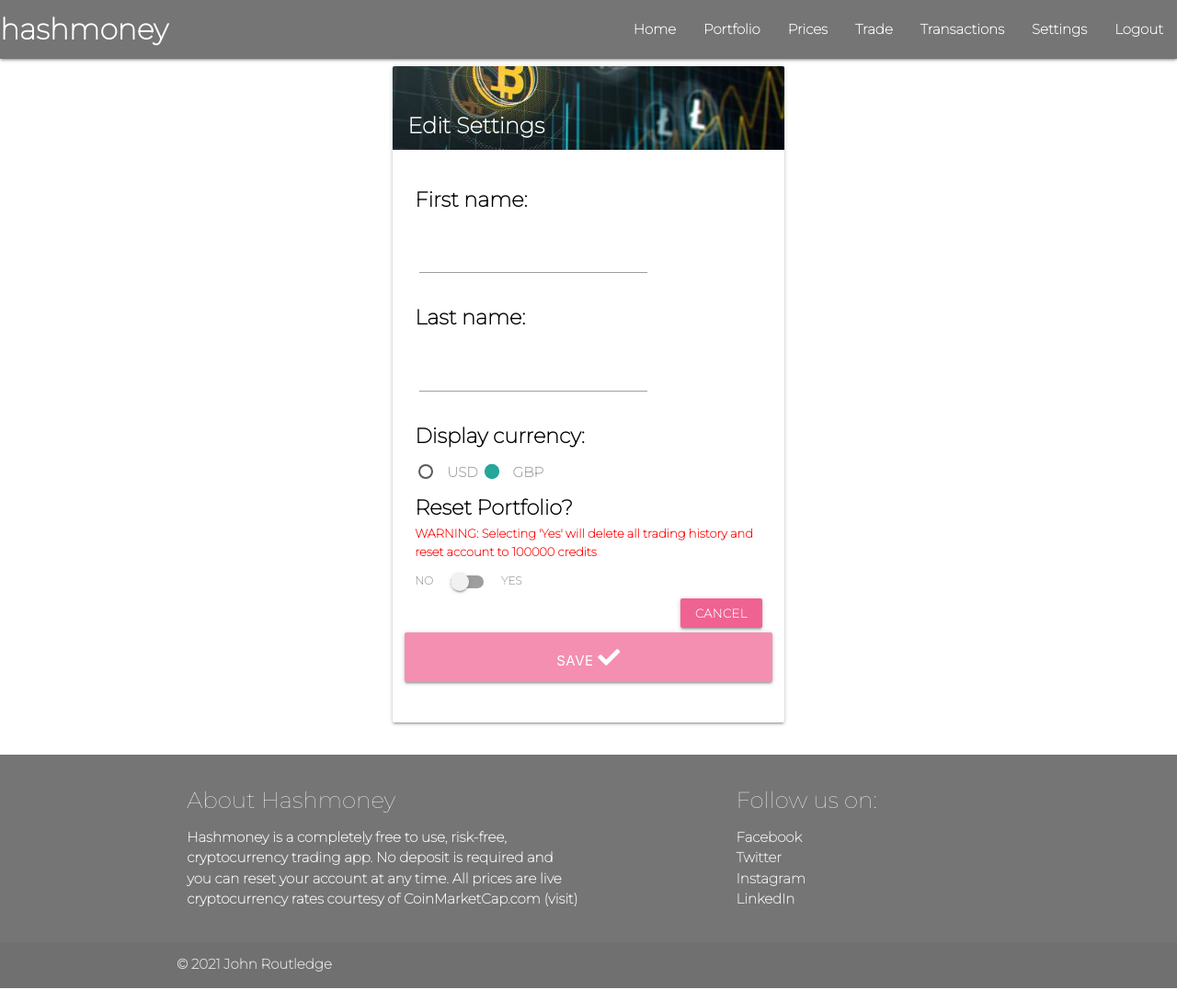
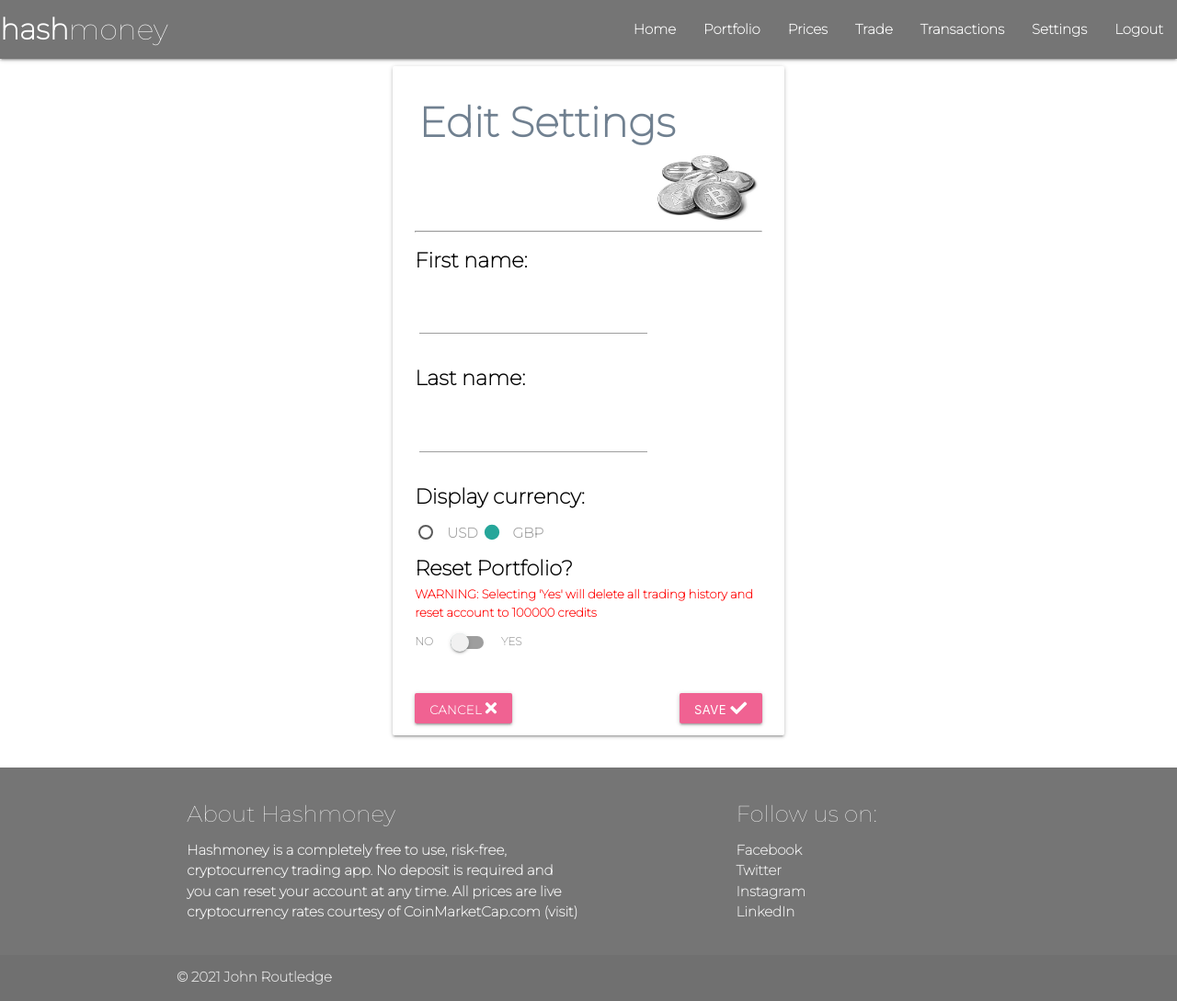
Before and after one commit to johnroutledge/milestone-project-3, a Flask app: page /edit_settings/ in a window 1280 px wide. Shown: the whole page at 92% size. Run offline with Flask 2, Linux system fonts and the light colour scheme; the visitor is signed in with stand-in values (Sample User, id 1); data that the repository does not hold is empty; some libraries are stand-ins or nearby versions.

Commit message:
style header on all pages

```diff
--- a/app.py
+++ b/app.py
@@ -149,11 +149,6 @@ def edit_settings():
         {"email": session["user"]})
 
     if request.method == "POST":
-        display_currency = "usd"
-        if request.form.get("usd") == "ON":
-            display_currency = display_currency
-        else:
-            display_currency = "gbp"
 
         mongo.db.users.update(
             { "email": session["user"] },
@@ -161,7 +156,7 @@ def edit_settings():
                 {
                     "first_name": request.form.get("first_name"),
                     "last_name": request.form.get("last_name"),
-                    "display_currency": display_currency
+                    "display_currency": request.form.get("display_currency")
                 }
             }
         )
@@ -187,10 +182,6 @@ def edit_settings():
             )
             flash("Account reset")
 
-        flash(request.form.get("usd"))
-        flash(request.form.get("gbp"))
-        flash(request.form.get("reset_account"))
-        flash(request.form.get("first_name"))
         return redirect(url_for("settings"))
         # return render_template("settings.html", userSettings=userSettings)
 
--- a/static/css/style.css
+++ b/static/css/style.css
@@ -5,6 +5,10 @@ body {
     font-family: 'Montserrat', sans-serif;
     font-weight: bolder;
 }
+
+/* #bold-hash {
+    font-weight: bold;
+} */
 
 .flashes {
     line-height: 2;
@@ -43,7 +47,24 @@ body {
     position: absolute;
     bottom: 8px;
     left: 16px;
-  }
+}
+
+.clearfix:before,
+.clearfix:after {
+    content: "";
+    display: table;
+    clear: both
+}
+.header {
+    padding: 1%;
+    width: 100%;
+    font-size: 3em;
+}
+.header > img {
+    float: right;
+    max-width: 30%;
+    max-height: 5rem;
+}
 
 .card-image {
     margin-top: 5px;
@@ -96,3 +117,7 @@ body {
 .parallax {
     position: static;
 }
+
+#edit-settings-buttons {
+    padding-bottom: 1rem;
+}
--- a/templates/base.html
+++ b/templates/base.html
@@ -21,7 +21,7 @@
         <div class="navbar-fixed">
             <nav class="nav-extended grey darken-1">
                 <div class="nav-wrapper">
-                    <a href="{{ url_for('home') }}" class="brand-logo">hashmoney</a>
+                    <a href="{{ url_for('home') }}" class="brand-logo">hash<strong>money</strong></a>
                     <a href="#" data-target="mobile-demo" class="sidenav-trigger"><i class="fas fa-bars"></i></a>
                     <ul class="right hide-on-med-and-down">
                         <li><a href="{{ url_for('home') }}">Home</a></li>
--- a/templates/currencies.html
+++ b/templates/currencies.html
@@ -5,9 +5,10 @@
         <div class="col s12 m10 offset-m1">
             <div class="card white">
                 <div class="card-content">
-                    <p class="crypto-prices">Latest Prices</p>
+                    <div class="clearfix header">
+                        Latest Prices<img src="../static/images/crypto_coins_bw_min.png">
+                    </div>
                     <hr>
-                    <p></p>
                     <!--iterate through list of currencies listed in db to find price information in coin array-->
                     {% for currency in currencies %}
                         {% for coin in coins %}
--- a/templates/edit_settings.html
+++ b/templates/edit_settings.html
@@ -4,11 +4,10 @@
     <div class="row">
         <form class="col s6 m6 offset-m3" method="POST" action="{{ url_for('edit_settings') }}">
             <div class="card white">
-                <div class="card-image">
-                    <img src="../static/images/register.jpg">
-                    <div class="over-image">Edit Settings</div>
-                </div>
                 <div class="card-content">
+                    <div class="clearfix header">
+                        Edit Settings<img src="../static/images/crypto_coins_bw_min.png">
+                    </div><hr>
                     <h6 class="crypto-prices">
                         First name:
                         <div class="input-field inline">
@@ -29,9 +28,9 @@
                             <span>
                                 <label for="usd">
                                     {% if userSettings.display_currency == "usd" %}
-                                        <input id="usd" name="display_currency" type="radio" checked />
+                                        <input id="usd" name="display_currency" type="radio" value="usd" checked />
                                     {% else %}
-                                        <input id="usd" name="display_currency" type="radio" />
+                                        <input id="usd" name="display_currency" type="radio" value="usd" />
                                     {% endif %}
                                     <span>USD</span>
                                 </label>
@@ -39,9 +38,9 @@
                             <span>
                                 <label for="gbp">
                                     {% if userSettings.display_currency == "usd" %}
-                                        <input id="gbp" name="display_currency" type="radio" />
+                                        <input id="gbp" name="display_currency" type="radio" value="gbp" />
                                     {% else %}
-                                        <input id="gbp" name="display_currency" type="radio"checked />
+                                        <input id="gbp" name="display_currency" type="radio"checked value="gbp" />
                                     {% endif %}
                                     <span>GBP</span>
                                 </label>
@@ -57,18 +56,17 @@
                             <span class="lever"></span>
                                 YES
                             </label>
-                        </div>
-                        <a href="{{ url_for('settings') }}" class="waves-effect waves-light btn-small pink lighten-2">Cancel</a><br>
-                        <div class="row">
-                            <button type="submit" class="col s12 btn-large pink lighten-3">
+                        </div><br>
+                        <div id="edit-settings-buttons">
+                            <a href="{{ url_for('settings') }}" class="waves-effect waves-light btn-small pink lighten-2 left crypto-icon">Cancel  <i class="fas fa-times"></i></a>
+                            <button type="submit" class="waves-effect waves-light btn-small pink lighten-2 crypto-icon">
                                 Save  <i class="fas fa-check"></i>
                             </button>
                         </div>
-                        <!-- <a href="{{ url_for('edit_settings') }}" class="waves-effect waves-light btn-small pink lighten-2">Save</a><br> -->
                     </h6>
                 </div>
             </div>
-        </div>
+        </form>
     </div>
 
 {% endblock %}
```
Also changed, not shown: templates/login.html (+6 -2 lines), templates/portfolio.html (+6 -5 lines), templates/register.html (+6 -2 lines), templates/settings.html (+3 -4 lines), templates/trade.html (+5 -7 lines), templates/transactions.html (+8 -4 lines), static/images/bitcoins.png (renamed from static/images/clipart2137702.png), static/images/crypto_coins_bw.png (added), static/images/crypto_coins_bw_min.png (added).
